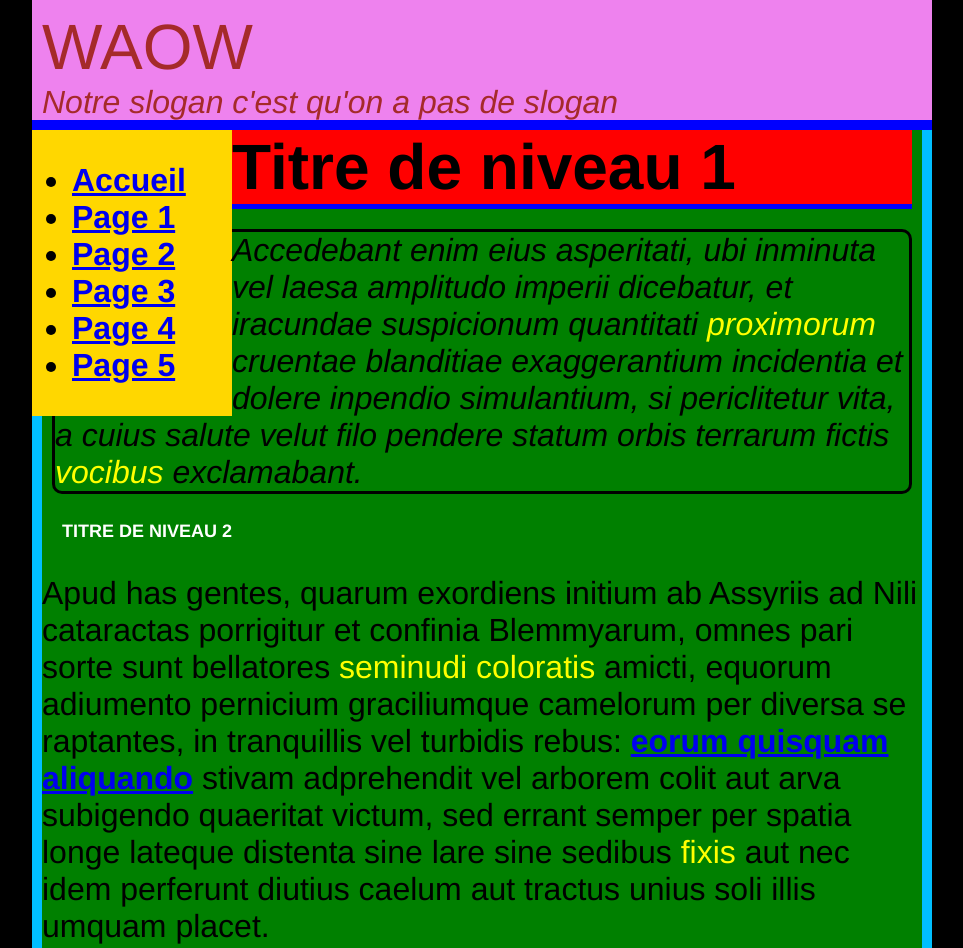
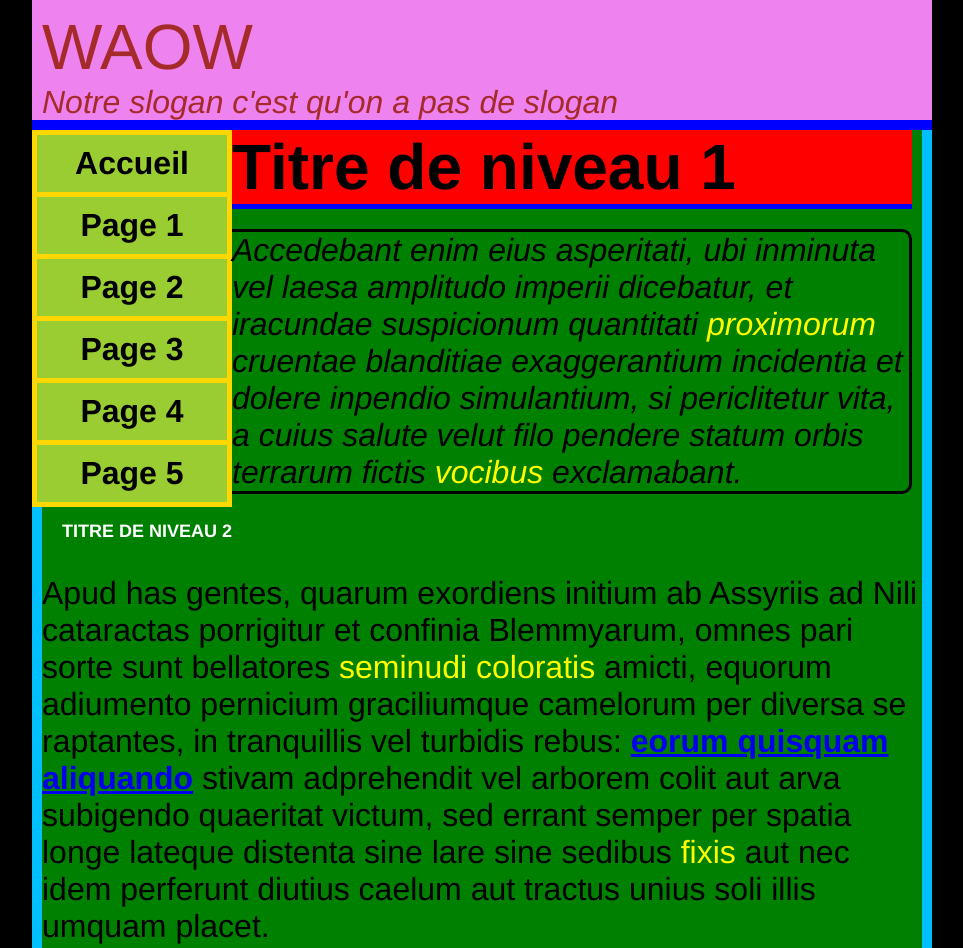
Before and after one commit to Coorylt/ExoCss, a plain HTML site: page index.html in a window 1280 px wide. Shown: the top 948 px of the page, without its empty margins (158-1121 px from the left). Drawn offline with Linux system fonts and the light colour scheme.

Commit message:
Mise en forme du menu de la page html

```diff
--- a/style.css
+++ b/style.css
@@ -11,11 +11,13 @@
     height: 100px;
 }
 .colonne_menu{
+    background-color:black;
     float:left;
     width:200px;
     height:100%;
 }
 .colonne_contenu {
+    background-color: black;
     margin-left:200px;
 }
 .pieddepage{
@@ -109,3 +111,27 @@ a:hover{
     color:cornflowerblue;
     text-decoration: none;
 }
+
+.colonne_menu ul{
+    padding: 0%;
+    margin: 0%;
+}
+
+.colonne_menu li{
+    list-style-type: none;
+    background-color: yellowgreen;
+    margin: 5px;
+    padding: 5px;
+    text-align: center;
+}
+
+.colonne_menu:hover{
+    background-color: red;
+}
+
+.colonne_menu li a{
+    color:black;
+    text-decoration: none;
+    display: block;
+    padding: 5px;
+}
```
